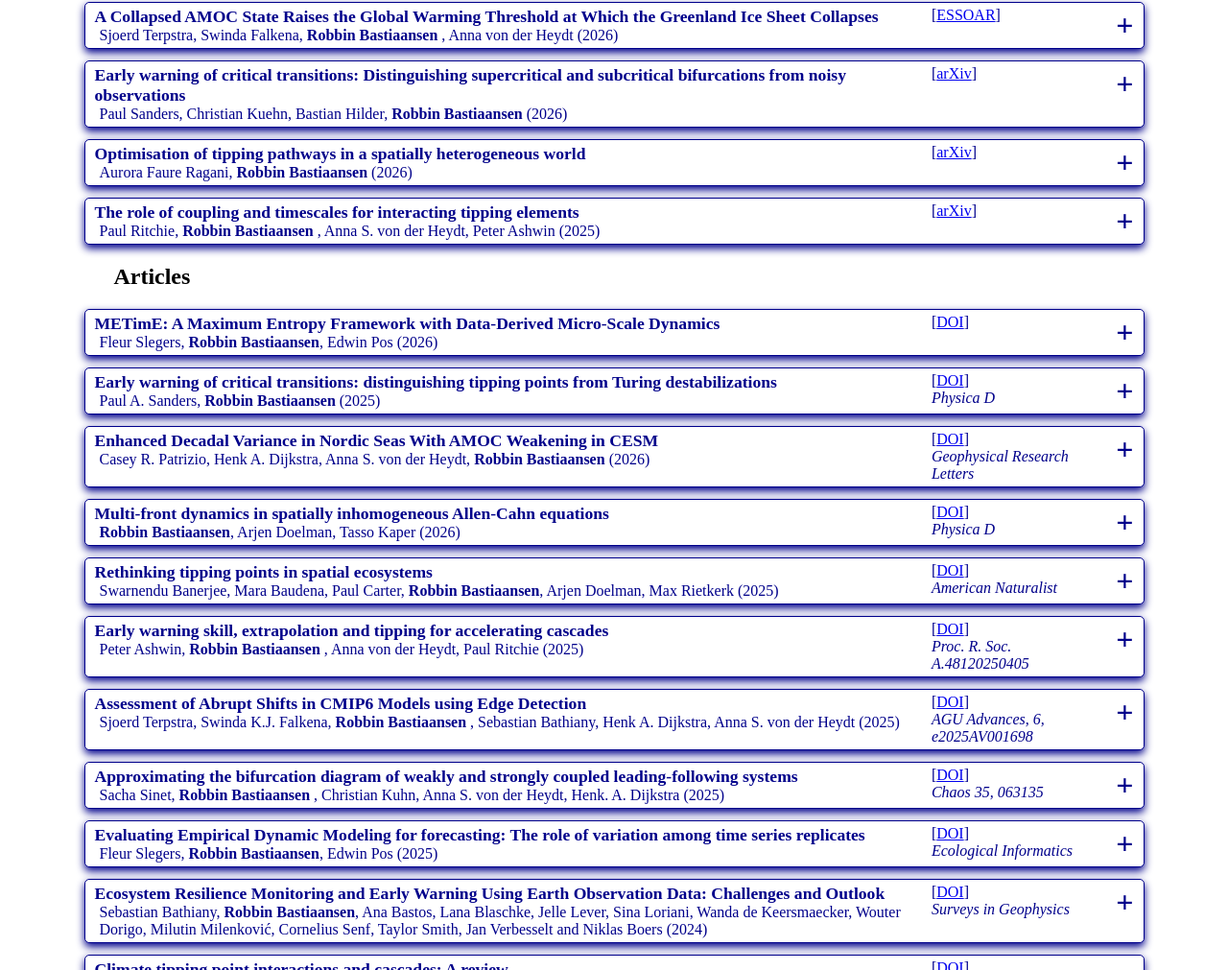
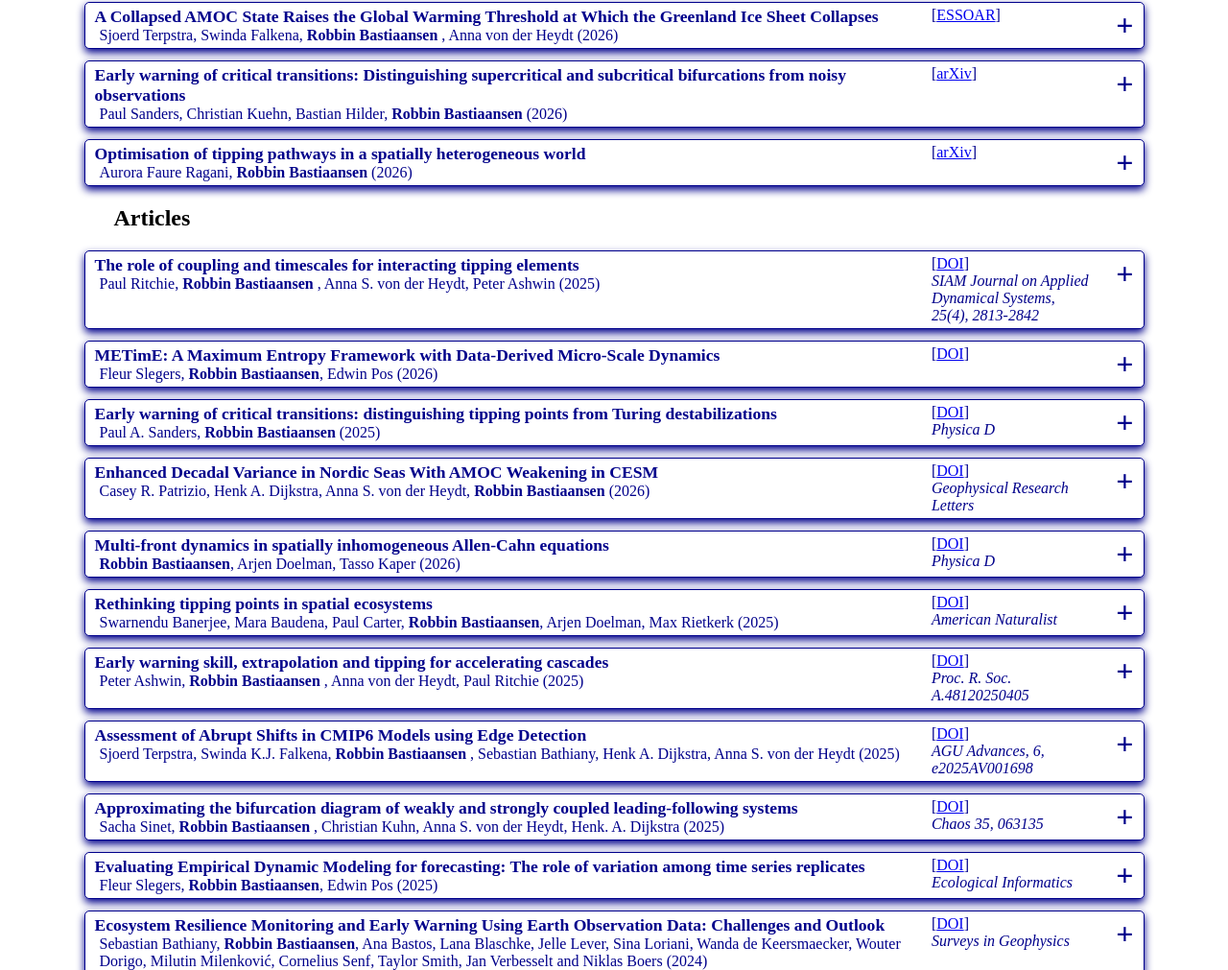
Before and after one commit to Bastiaansen/Bastiaansen.github.io, a plain HTML site: page home.html in a window 1280 px wide. Shown: the part 731-1742 px from the top of the page at 96% size. Drawn offline with nearby package versions, Linux system fonts and the light colour scheme; some packages are replaced by stand-ins of ours.

Commit message:
Add files via upload

```diff
--- a/home.html
+++ b/home.html
@@ -185,6 +185,32 @@
                     </div>
 
 
+
+
+
+
+
+
+
+
+
+
+
+
+
+
+
+
+				</div>
+
+			<h2> Articles </h2>
+
+
+
+
+
+			<div class="papers">
+
 					<div class = "paper">
 						<div class = "paperTitle">
 							<span class="title"> The role of coupling and timescales for interacting tipping elements
@@ -192,8 +218,8 @@
 							<span class="authors"> Paul Ritchie, <b> Robbin Bastiaansen </b>, Anna S. von der Heydt, Peter Ashwin (2025) </span>
 						</div>
 						<div class="paperLinks">
-							<span> [<a href="https://arxiv.org/abs/2509.03996">arXiv</a>] </span><br>
-							<span class="journal"></span>
+							<span> [<a href="https://doi.org/10.1137/25M180367X">DOI</a>] </span><br>
+							<span class="journal">SIAM Journal on Applied Dynamical Systems, 25(4), 2813-2842</span>
 						</div>
 					</div>
 					<div class="paperPanel">
@@ -212,30 +238,6 @@
 						</p>
 						</div>
                     </div>
-
-
-
-
-
-
-
-
-
-
-
-
-
-
-
-				</div>
-
-			<h2> Articles </h2>
-
-
-
-
-
-			<div class="papers">
 
 					<div class = "paper">
 						<div class = "paperTitle">
```
